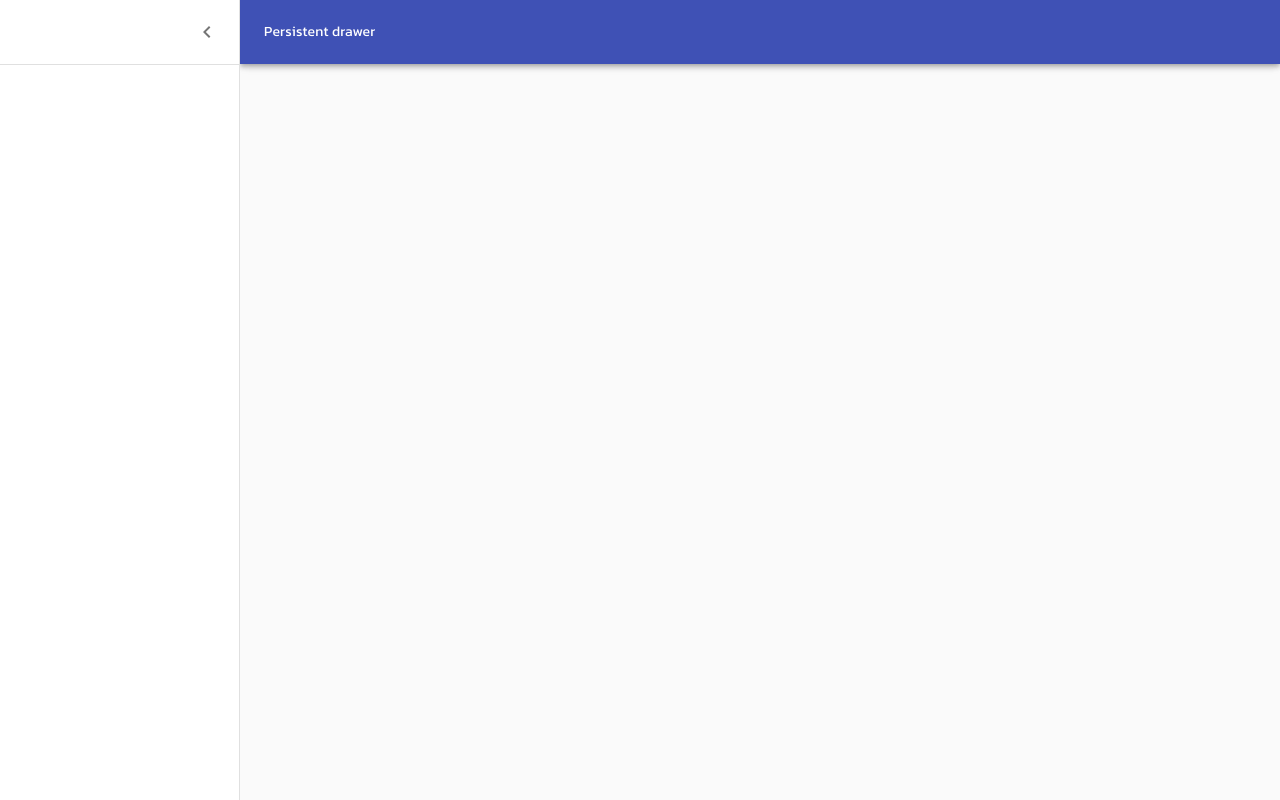
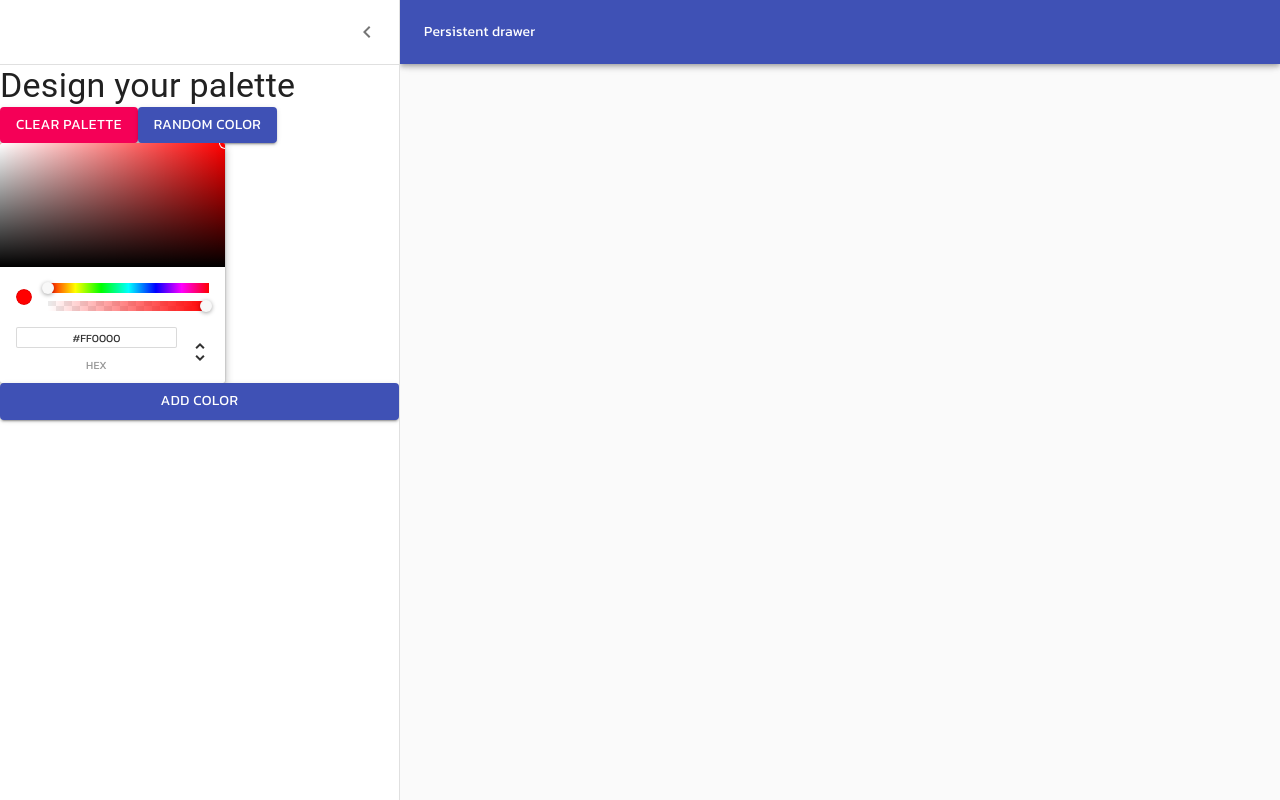
Before and after one commit to David-mwendwa/color-picker, a React (Create React App) app: page /palette/new in a window 1280 px wide. Both pictures are taken after a click on the button "Open drawer". Built offline with nearby package versions, Linux system fonts and the light colour scheme.

Commit message:
feat: add ChromePicker and buttons to drawer

```diff
--- a/src/NewPaletteForm.js
+++ b/src/NewPaletteForm.js
@@ -10,8 +10,10 @@ import Divider from '@material-ui/core/Divider';
 import IconButton from '@material-ui/core/IconButton';
 import MenuIcon from '@material-ui/icons/Menu';
 import ChevronLeftIcon from '@material-ui/icons/ChevronLeft';
+import Button from '@material-ui/core/Button';
+import { ChromePicker } from 'react-color';
 
-const drawerWidth = 240;
+const drawerWidth = 400;
 
 const styles = (theme) => ({
   root: {
@@ -85,26 +87,23 @@ class NewPaletteForm extends React.Component {
   };
 
   render() {
-    const { classes, theme } = this.props;
+    const { classes } = this.props;
     const { open } = this.state;
 
     return (
       <div className={classes.root}>
         <CssBaseline />
         <AppBar
-            position="fixed"
+          position='fixed'
           className={classNames(classes.appBar, {
-              [classes.appBarShift]: open
+            [classes.appBarShift]: open,
           })}>
           <Toolbar disableGutters={!open}>
             <IconButton
               color='inherit'
               aria-label='Open drawer'
               onClick={this.handleDrawerOpen}
-                className={classNames(
-                  classes.menuButton,
-                  open && classes.hide
-                )}>
+              className={classNames(classes.menuButton, open && classes.hide)}>
               <MenuIcon />
             </IconButton>
             <Typography variant='title' color='inherit' noWrap>
@@ -126,6 +125,22 @@ class NewPaletteForm extends React.Component {
             </IconButton>
           </div>
           <Divider />
+          <Typography variant='h4'>Design your palette</Typography>
+          <div>
+            <Button variant='contained' color='secondary'>
+              Clear Palette
+            </Button>
+            <Button variant='contained' color='primary'>
+              Random Color
+            </Button>
+          </div>
+          <ChromePicker
+            color='red'
+            onChangeComplete={(newColor) => console.log(newColor)}
+          />
+          <Button variant='contained' color='primary'>
+            Add color
+          </Button>
         </Drawer>
         <main
           className={classNames(classes.content, {
```
Lines whose indentation alone changed are shown as unchanged.
